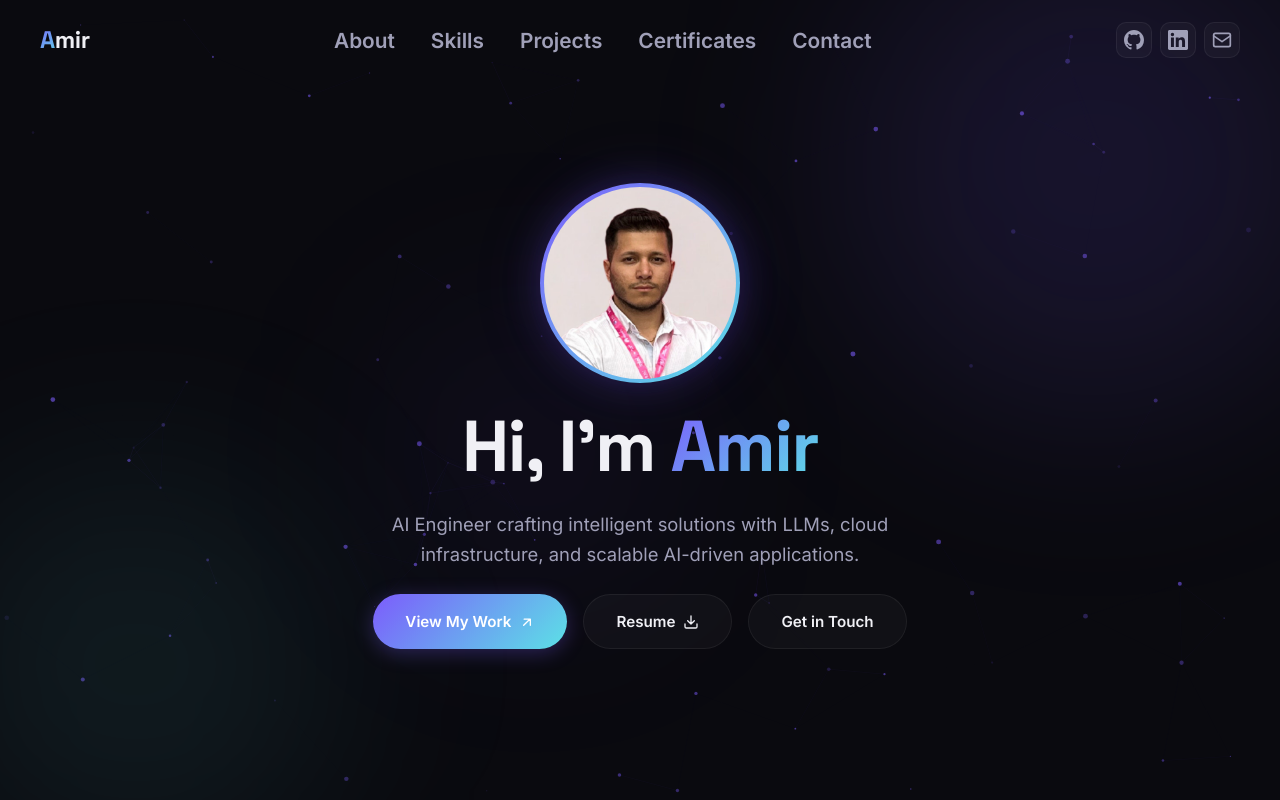
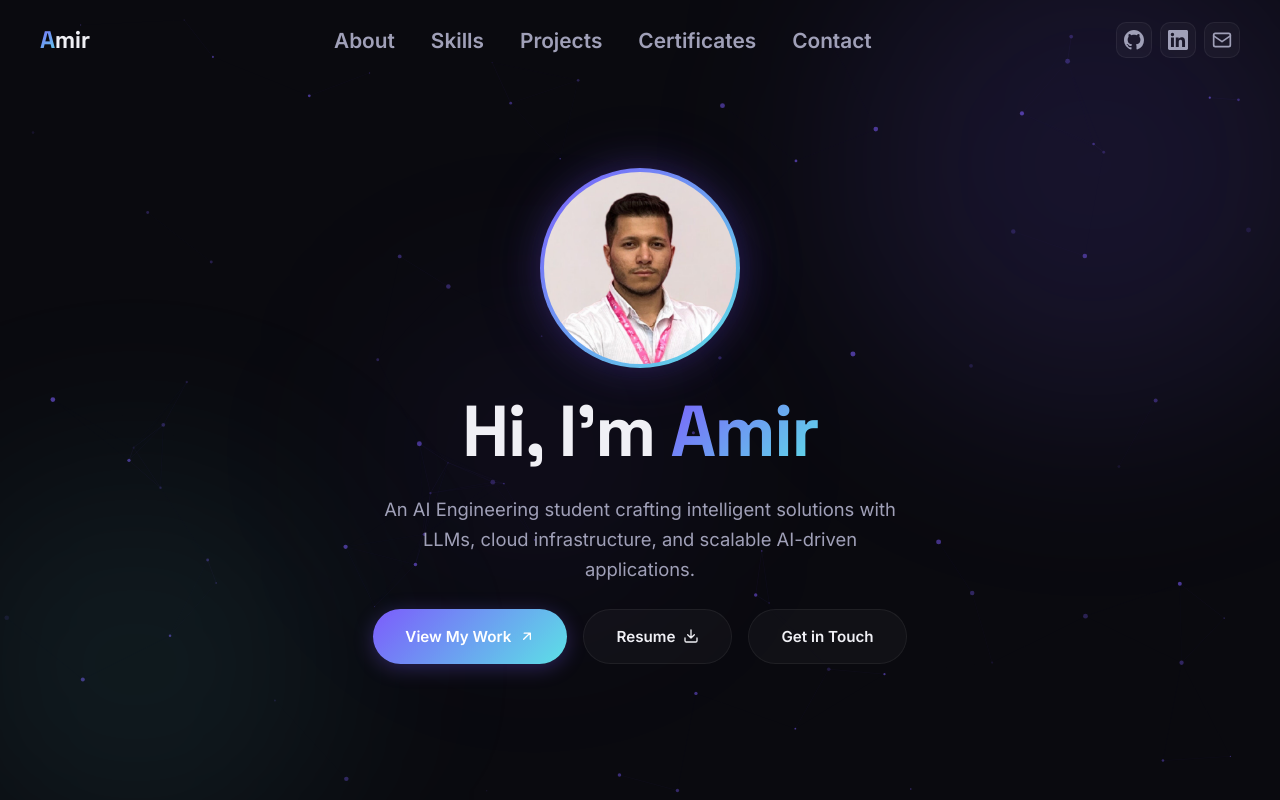
Before and after one commit to amircharvadari/My-Portfolio, a React (Vite) app: page / in a window 1280 px wide. Shown: the top 800 px of the page. Built offline with nearby package versions, Linux system fonts and the light colour scheme.

Commit message:
Update subtitle to reflect current status

```diff
--- a/src/components/Hero.jsx
+++ b/src/components/Hero.jsx
@@ -96,7 +96,7 @@ export default function Hero() {
 
                 {/* Subtitle */}
                 <p className="text-[clamp(1rem,1.8vw,1.15rem)] text-[var(--text-secondary)] leading-relaxed max-w-lg mx-auto animate-in animate-in-delay-3">
-                    AI Engineer crafting intelligent solutions with LLMs, cloud infrastructure, and scalable AI-driven applications.
+                    An AI Engineering student crafting intelligent solutions with LLMs, cloud infrastructure, and scalable AI-driven applications.
                 </p>
 
                 {/* Buttons */}
```
